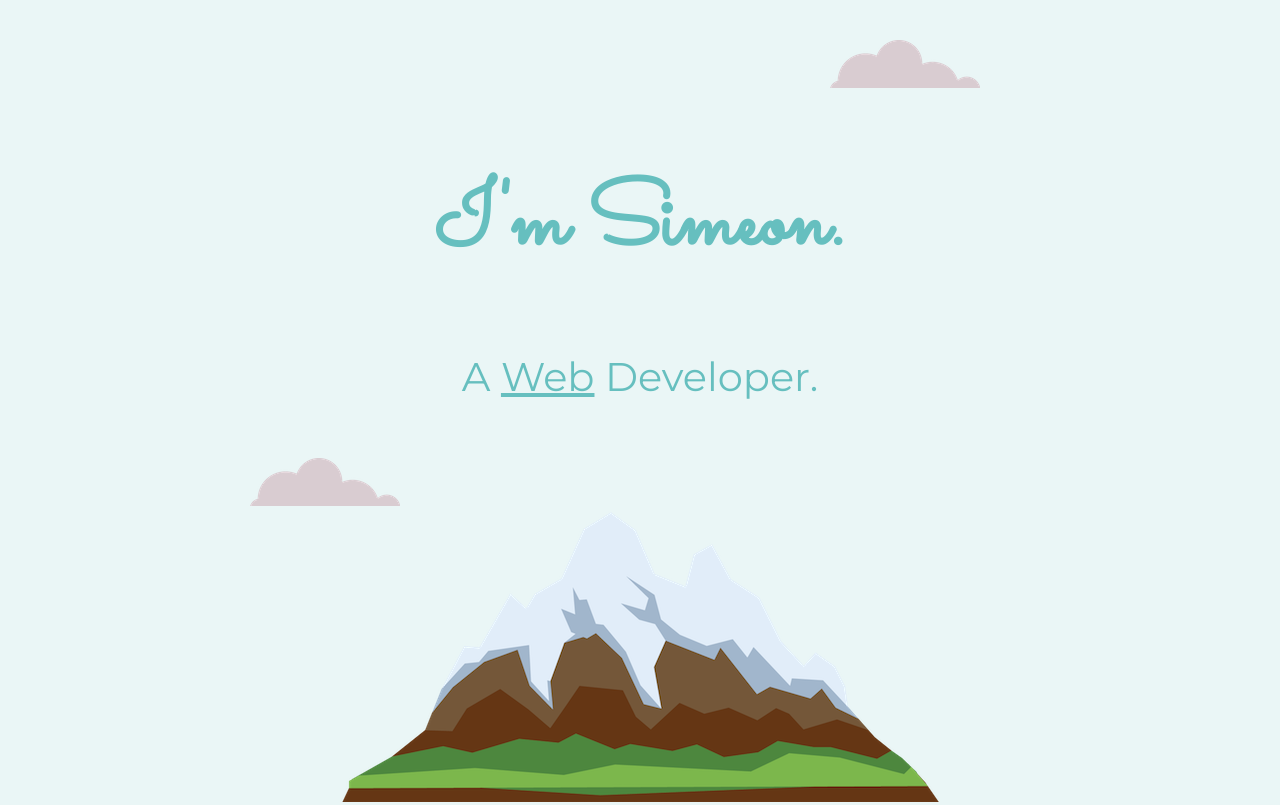
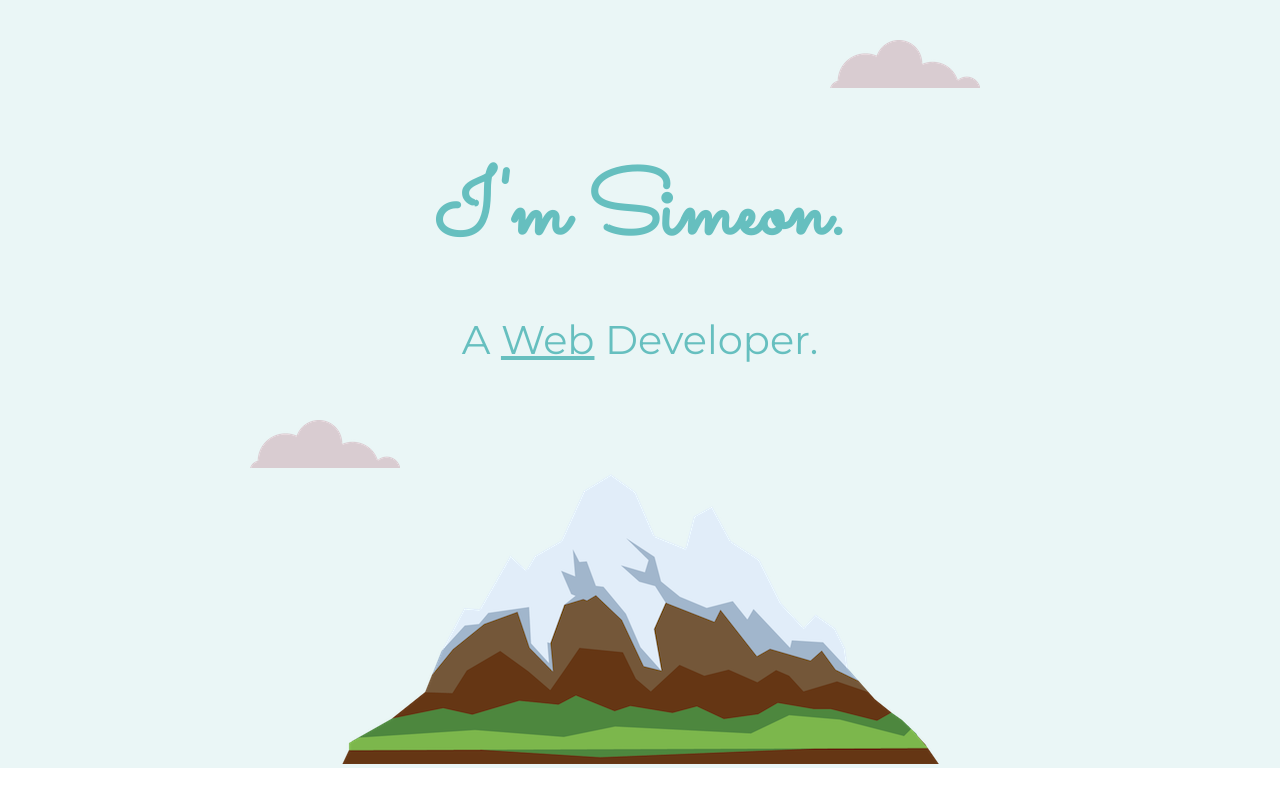
Before and after one commit to SimeonTsvetanov/Udemi-Website-Deployment, a plain HTML site: page index.html in a window 1280 px wide. Shown: the top 805 px of the page. Drawn offline with Linux system fonts and the light colour scheme.

Commit message:
Update styles.css

```diff
--- a/css/styles.css
+++ b/css/styles.css
@@ -4,7 +4,7 @@ font-family: 'Montserrat', sans-serif;
 font-family: 'Sacramento', cursive; */
 
 body {
-    color: 40514E;
+    color: #40514E;
     margin: 0;
     text-align: center;
     font-family: 'Merriweather', serif;
@@ -13,7 +13,7 @@ body {
 h1 {
     color: #66BFBF;
     font-size: 562%;
-    margin: 50px, auto, 0, auto;
+    margin: 50px auto 0 auto;
     font-family: 'Sacramento', cursive;
 }
 
@@ -101,12 +101,14 @@ hr {
     width: 25%;
     float: left;
     margin-right: 30px;
+    border-radius: 50%;
 }
 
 .design-img {
     width: 25%;
     float: right;
     margin-left: 30px;
+    border-radius: 50%;
 }
 
 /* Button Css was done in css3buttongenerator.com  */
```
